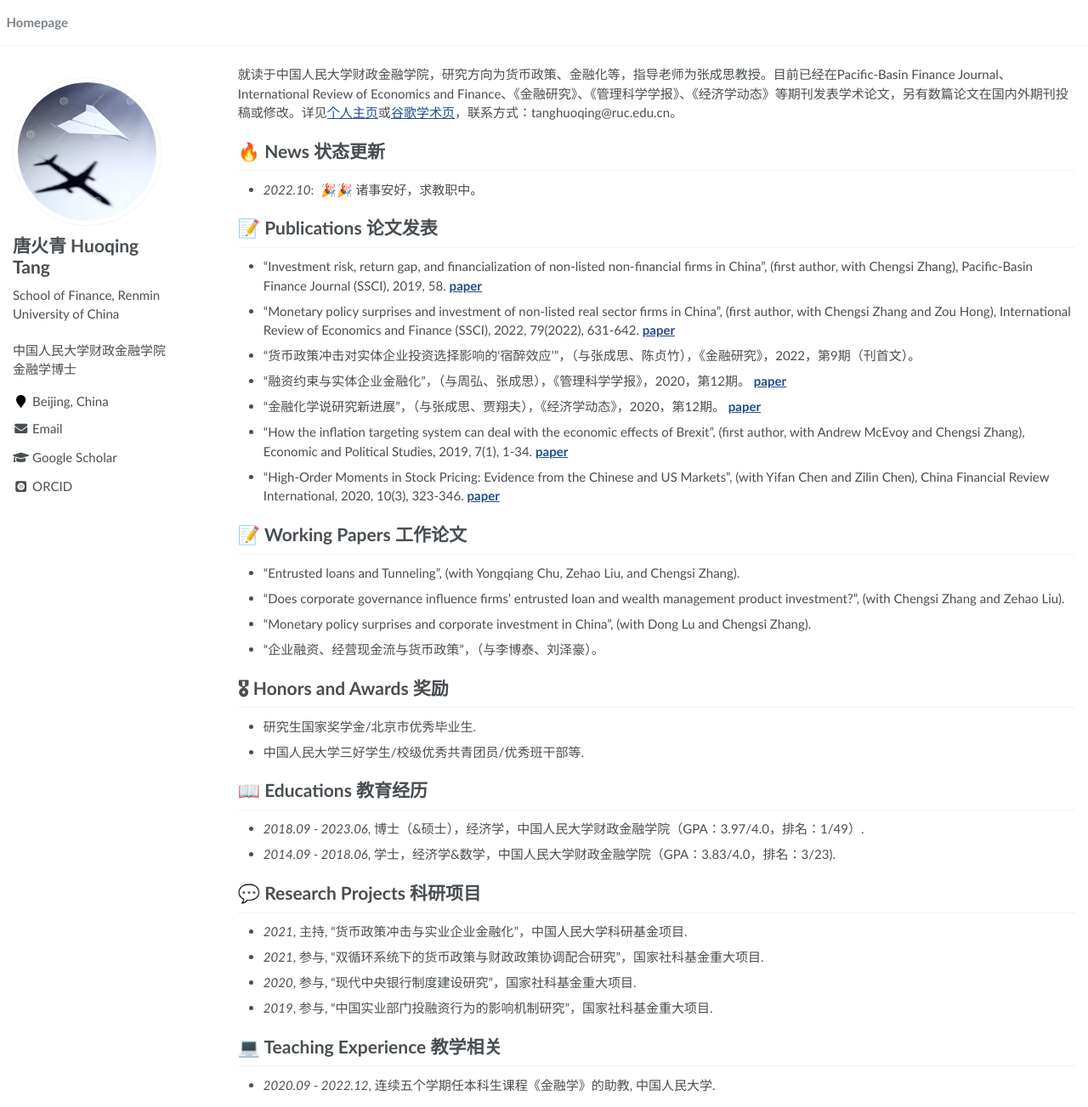
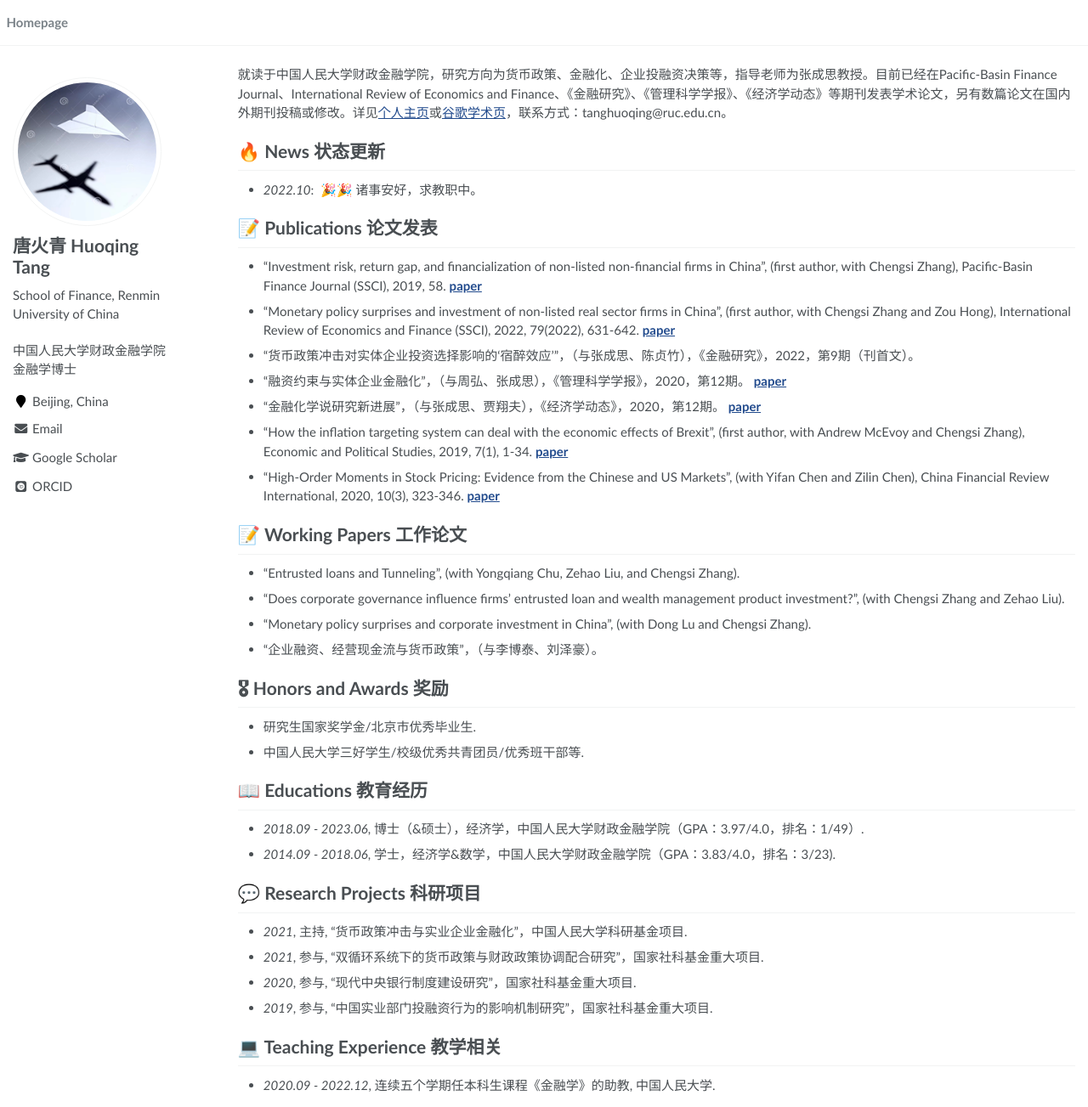
Before and after one commit to TangHuoqing/tanghq.github.io, a Jekyll site: the page built from _pages/about.md, in a window 1280 px wide and 1303 px high. Shown: the whole window at 85% size. Built offline with Jekyll 4.4.1, drawn with Linux system fonts in a browser that asks for light colours; some web fonts are replaced.

Commit message:
Update about.md

```diff
--- a/_pages/about.md
+++ b/_pages/about.md
@@ -17,7 +17,7 @@
 
 <span class='anchor' id='about-me'></span>
 
-就读于中国人民大学财政金融学院，研究方向为货币政策、金融化等，指导老师为张成思教授。目前已经在Pacific-Basin Finance Journal、International Review of Economics and Finance、《金融研究》、《管理科学学报》、《经济学动态》等期刊发表学术论文，另有数篇论文在国内外期刊投稿或修改。详见[个人主页](https://tanghuoqing.github.io/)或[谷歌学术页](https://scholar.google.com/citations?user=5RDhlvgAAAAJ)，联系方式：tanghuoqing@ruc.edu.cn。
+就读于中国人民大学财政金融学院，研究方向为货币政策、金融化、企业投融资决策等，指导老师为张成思教授。目前已经在Pacific-Basin Finance Journal、International Review of Economics and Finance、《金融研究》、《管理科学学报》、《经济学动态》等期刊发表学术论文，另有数篇论文在国内外期刊投稿或修改。详见[个人主页](https://tanghuoqing.github.io/)或[谷歌学术页](https://scholar.google.com/citations?user=5RDhlvgAAAAJ)，联系方式：tanghuoqing@ruc.edu.cn。
 
 
 
```
